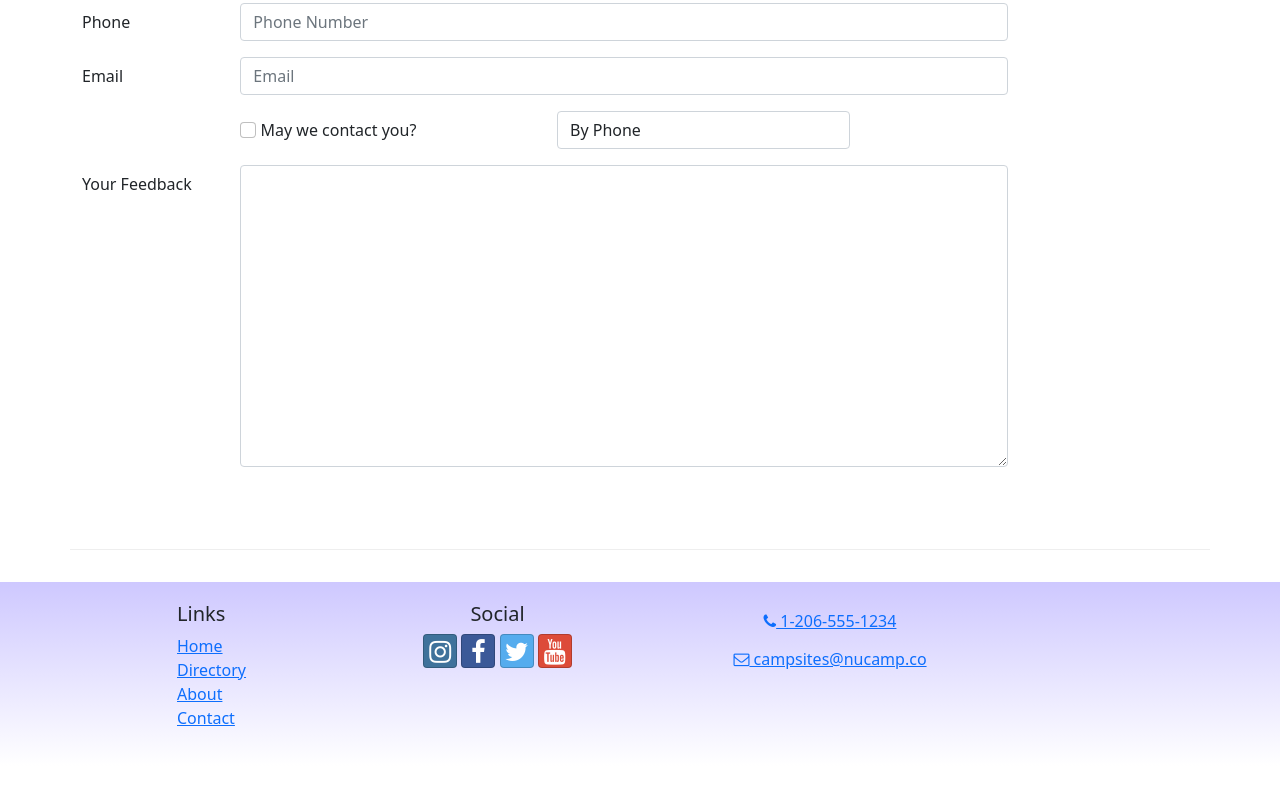
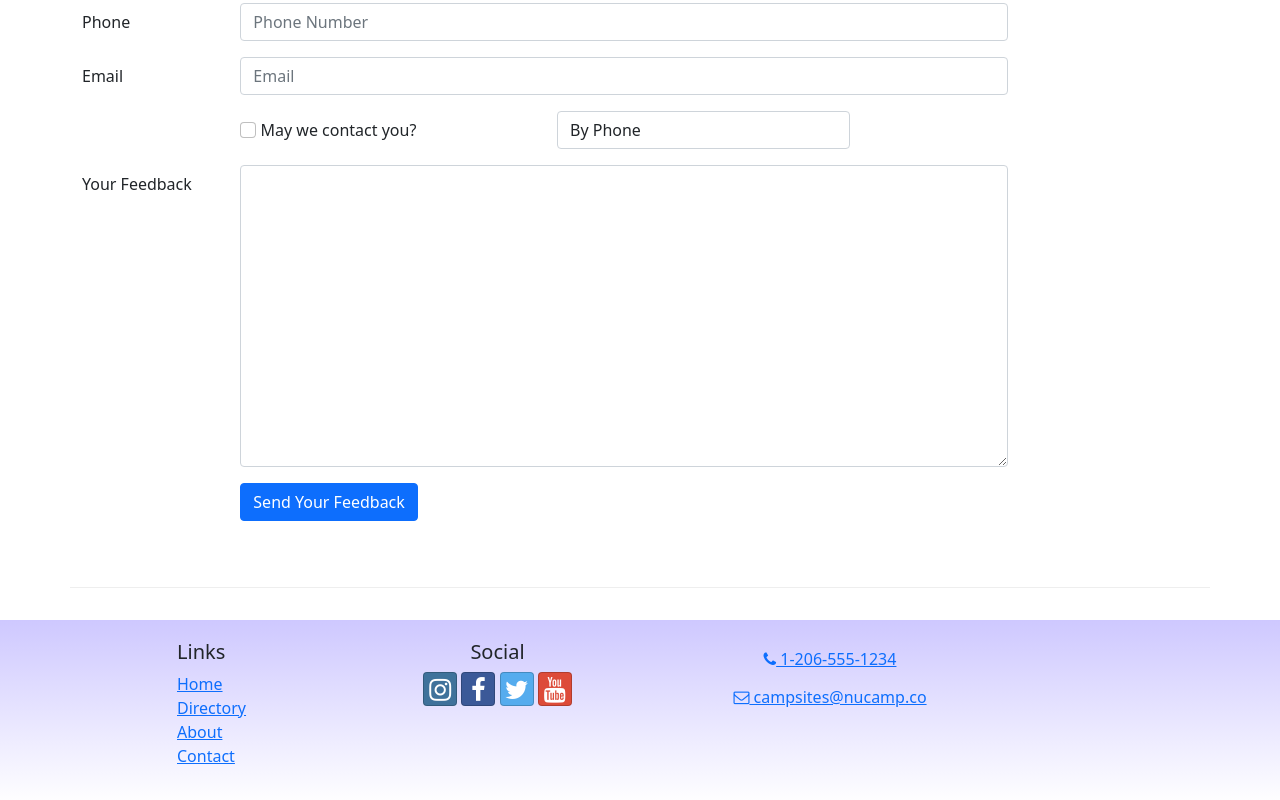
Before and after one commit to SimonHagos10/React-Redux, a React (Create React App) app: page /contact in a window 1280 px wide. Shown: the part 719-1519 px from the top of the page. Before the commit the page ends 1485 px from the top, so only its background shows below. Built offline with nearby package versions, Linux system fonts and the light colour scheme.

Commit message:
ContactForm Part 3

```diff
--- a/src/components/ContactForm.js
+++ b/src/components/ContactForm.js
@@ -2,6 +2,12 @@
 import {Formik, Field, Form } from 'formik';
 
 const ContactForm = () => {
+    const handleSubmit = (values, { resetForm }) => {
+        console.log("form values:", values);
+        console.log("in JSSON format:", JSON.stringify(values));
+        resetForm()
+    };
+
     return (
         <Formik
             initialValues={{
@@ -13,6 +19,7 @@
                 contactType: 'By Phone',
                 feedback: ''
             }}
+            onSubmit={handleSubmit}
         >
         <Form>
             <FormGroup row>
@@ -72,6 +79,11 @@
                 </Col>
             </FormGroup>
             <FormGroup row>
+                <Col md={{ size: 10, offset: 2 }}>
+                    <Button type="submit" color="primary">
+                        Send Your Feedback
+                    </Button>
+                </Col>
             </FormGroup>
         </Form>
 
```
